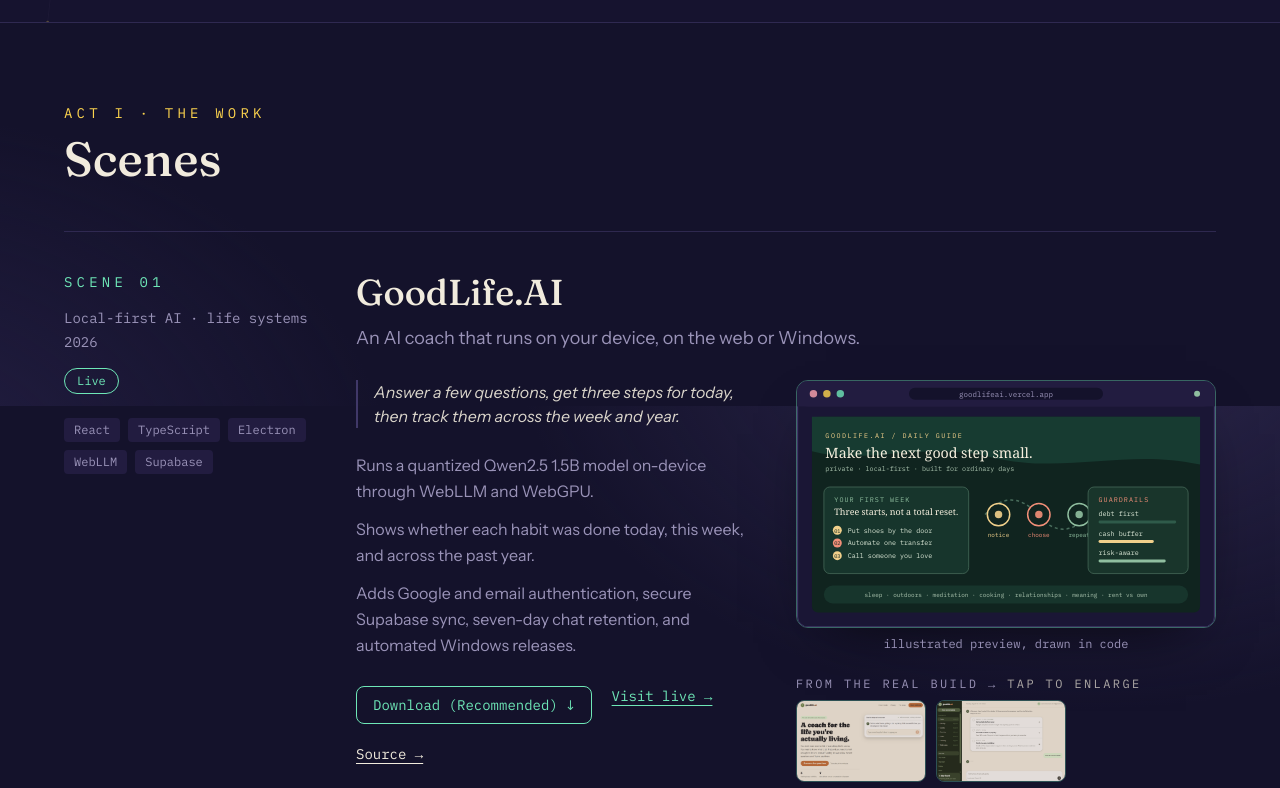
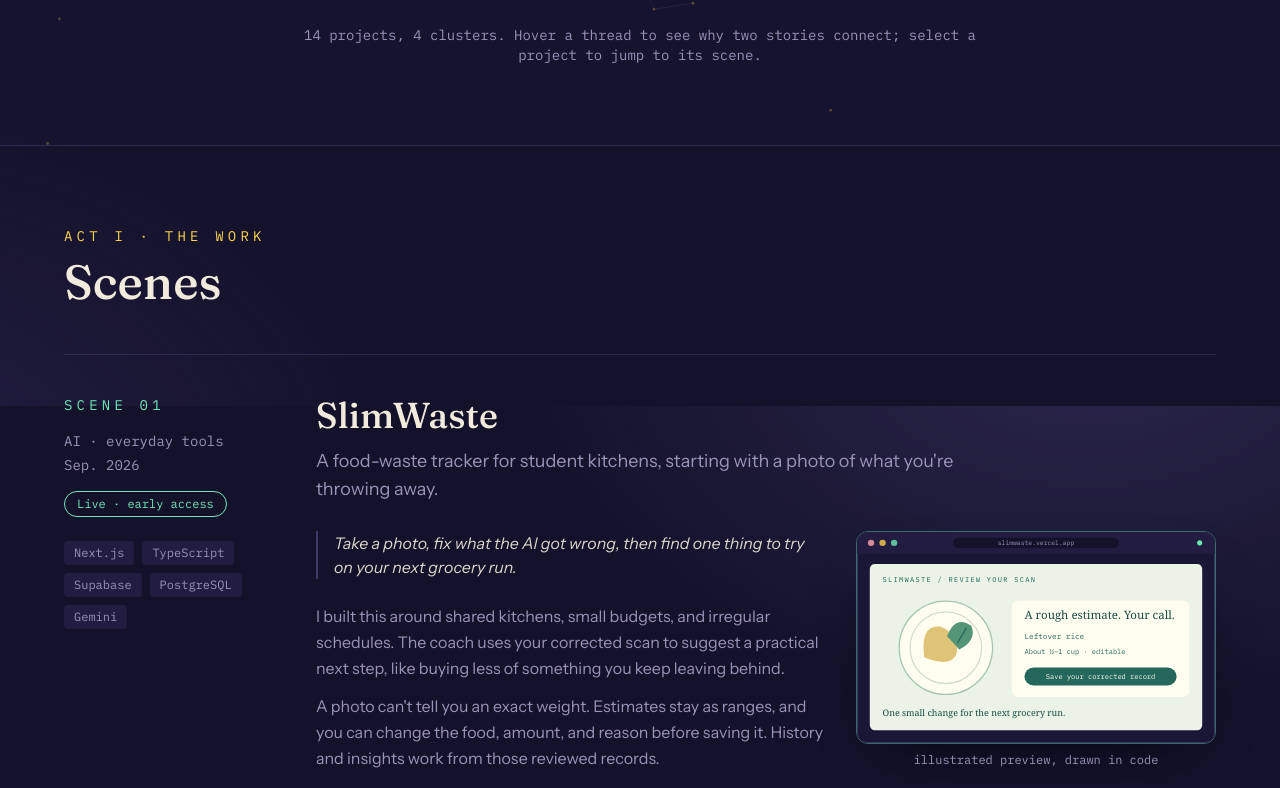
Before and after one commit to mutms7/PersonalWebsite, a React (Vite) app: page / in a window 1280 px wide. Shown: the part 1994-2782 px from the top of the page. Built offline with nearby package versions, Linux system fonts and the light colour scheme.

Commit message:
Feature SlimWaste and Typer.AI at the top of the portfolio

```diff
--- a/src/App.tsx
+++ b/src/App.tsx
@@ -166,7 +166,7 @@
         <a href="#top" onClick={() => setOpen(false)} className="font-mono text-sm text-paper">
           w.chenyin<span className="text-glow-amber">()</span>
         </a>
-        <div className="hidden gap-6 font-mono text-sm sm:flex">
+        <div className="hidden gap-6 font-mono text-sm md:flex">
           {links.map(([label, id]) => (
             <a
               key={id}
@@ -181,7 +181,7 @@
         </div>
         <a
           href={`mailto:${resume.email}`}
-          className="hidden rounded-full border border-glow-amber px-4 py-1.5 font-mono text-sm text-glow-amber transition-colors hover:bg-glow-amber hover:text-ink sm:inline-block"
+          className="hidden rounded-full border border-glow-amber px-4 py-1.5 font-mono text-sm text-glow-amber transition-colors hover:bg-glow-amber hover:text-ink md:inline-block"
         >
           Say hello
         </a>
@@ -191,7 +191,7 @@
           aria-expanded={open}
           aria-controls="mobile-menu"
           onClick={() => setOpen((v) => !v)}
-          className="-mr-2 inline-flex h-11 w-11 items-center justify-center text-paper sm:hidden"
+          className="-mr-2 inline-flex h-11 w-11 items-center justify-center text-paper md:hidden"
         >
           <svg viewBox="0 0 24 24" width="22" height="22" fill="none" stroke="currentColor" strokeWidth="1.8" strokeLinecap="round" aria-hidden>
             {open ? (
@@ -210,7 +210,7 @@
         </button>
       </div>
       {open && (
-        <div id="mobile-menu" className="border-t border-thread/60 px-5 pb-4 pt-1 sm:hidden">
+        <div id="mobile-menu" className="border-t border-thread/60 px-5 pb-4 pt-1 md:hidden">
           <ul className="flex flex-col">
             {links.map(([label, id]) => (
               <li key={id}>
@@ -430,7 +430,7 @@
             id={getProjectSectionId(project.title)}
             className="reveal scroll-mt-24 border-t border-thread/60 pt-10"
           >
-            <div className="grid gap-8 lg:grid-cols-[260px_1fr]">
+            <div className="grid gap-8 lg:grid-cols-[220px_1fr]">
               <aside>
                 <p className={`font-mono text-sm uppercase tracking-[0.3em] ${accentText[project.accent]}`}>
                   Scene {String(i + 1).padStart(2, '0')}
@@ -451,7 +451,7 @@
               <div>
                 <h3 className="font-display text-3xl font-medium sm:text-4xl">{project.title}</h3>
                 <p className="mt-3 max-w-2xl text-lg text-fade">{project.subtitle}</p>
-                <div className="mt-7 grid items-start gap-8 xl:grid-cols-[1fr_420px]">
+                <div className="mt-7 grid items-start gap-8 xl:grid-cols-[minmax(0,1fr)_360px]">
                   <div>
                     <p className="max-w-2xl border-l-2 border-thread pl-4 italic text-paper/90">{project.highlight}</p>
                     <ul className="mt-6 max-w-2xl space-y-3 text-fade">
--- a/src/components/ProjectArt.tsx
+++ b/src/components/ProjectArt.tsx
@@ -603,8 +603,55 @@
   )
 }
 
+function SlimWaste() {
+  return (
+    <svg {...frameProps} aria-label="SlimWaste illustration: review a food estimate and choose a next step">
+      <Chrome label="slimwaste.vercel.app" accent="#6ee7b7" />
+      <rect x="20" y="50" width="520" height="260" rx="8" fill="#eaf3e5" />
+      <text x="40" y="78" fill="#24685d" fontSize="11" letterSpacing="2" fontFamily="IBM Plex Mono, monospace">SLIMWASTE / REVIEW YOUR SCAN</text>
+      <circle cx="139" cy="181" r="73" fill="#fffdf0" stroke="#a4c4b0" strokeWidth="2" />
+      <circle cx="139" cy="181" r="56" fill="none" stroke="#d0dec6" strokeWidth="2" />
+      <path d="M 105 196 Q 99 144 130 148 Q 161 160 156 190 Q 147 213 105 196" fill="#dfc477" />
+      <path d="M 141 163 Q 154 129 179 147 Q 188 169 160 184 Z" fill="#549477" />
+      <path d="M 157 174 L 171 150" stroke="#24685d" strokeWidth="2" />
+      <rect x="242" y="107" width="278" height="151" rx="10" fill="#fffdf0" />
+      <text x="262" y="136" fill="#174c43" fontSize="18" fontFamily="Georgia, serif">A rough estimate. Your call.</text>
+      <text x="262" y="168" fill="#24685d" fontSize="12" fontFamily="IBM Plex Mono, monospace">Leftover rice</text>
+      <text x="262" y="191" fill="#24685d" fontSize="11" fontFamily="IBM Plex Mono, monospace">About ½–1 cup · editable</text>
+      <rect x="262" y="212" width="238" height="28" rx="14" fill="#24685d" />
+      <text x="381" y="230" textAnchor="middle" fill="#fffdf0" fontSize="11" fontFamily="IBM Plex Mono, monospace">Save your corrected record</text>
+      <text x="40" y="288" fill="#174c43" fontSize="14" fontFamily="Georgia, serif">One small change for the next grocery run.</text>
+    </svg>
+  )
+}
+
+function Typer() {
+  return (
+    <svg {...frameProps} aria-label="Typer.AI illustration: local autocomplete with Tab to accept">
+      <Chrome label="mutms7.github.io/Typer.AI" accent="#67e8f9" />
+      <rect x="20" y="50" width="520" height="260" rx="8" fill="#14122b" />
+      <text x="40" y="78" fill="#67e8f9" fontSize="11" letterSpacing="2" fontFamily="IBM Plex Mono, monospace">TYPER.AI / YOUR WORDS, LESS TYPING</text>
+      <text x="40" y="115" fill="#f1ebdd" fontSize="23" fontFamily="Georgia, serif">Notes on neural networks</text>
+      <line x1="40" y1="134" x2="520" y2="134" stroke="#403868" />
+      <text x="40" y="169" fill="#f1ebdd" fontSize="15" fontFamily="IBM Plex Mono, monospace">The model learns through</text>
+      <text x="40" y="200" fontSize="15" fontFamily="IBM Plex Mono, monospace">
+        <tspan fill="#f1ebdd">back</tspan><tspan fill="#9a93b8">propagation</tspan>
+      </text>
+      <line x1="76" y1="185" x2="76" y2="204" stroke="#67e8f9" strokeWidth="2" />
+      <rect x="40" y="230" width="124" height="30" rx="6" fill="#221c40" stroke="#67e8f9" />
+      <text x="102" y="250" textAnchor="middle" fill="#67e8f9" fontSize="11" fontFamily="IBM Plex Mono, monospace">Tab to accept</text>
+      <text x="183" y="250" fill="#9a93b8" fontSize="11" fontFamily="IBM Plex Mono, monospace">Escape to dismiss</text>
+      <text x="40" y="288" fill="#9a93b8" fontSize="10" fontFamily="IBM Plex Mono, monospace">Background AI ranking. Instant local completion.</text>
+    </svg>
+  )
+}
+
 export default function ProjectArt({ title }: Props) {
   switch (title) {
+    case 'SlimWaste':
+      return <SlimWaste />
+    case 'Typer.AI':
+      return <Typer />
     case 'Sandfall':
       return <Sandfall />
     case 'PaletteCard AI':
--- a/src/components/StoryGraph.tsx
+++ b/src/components/StoryGraph.tsx
@@ -14,6 +14,7 @@
 // Positions keyed by project index in resume.projects (Sandfall is index 0):
 // 0 Sandfall · 1 GoodLife.AI · 2 PaletteCard AI · 3 ConquestCartes · 4 Blend Together · 5 Molt
 // 6 StockTracker · 7 The Air Outside · 8 HardHaq '25 · 9 UmbrellaShare · 10 Hairrison · 11 RougeRogue
+// 12 SlimWaste · 13 Typer.AI
 // Four clusters, with AI tools on the right and Sandfall anchoring the interactive worlds.
 const positions: Record<number, { x: number; y: number }> = {
   7: { x: 110, y: 150 },
@@ -24,9 +25,11 @@
   9: { x: 490, y: 410 },
   3: { x: 730, y: 150 },
   4: { x: 760, y: 300 },
-  1: { x: 1030, y: 140 },
-  2: { x: 990, y: 270 },
-  10: { x: 1070, y: 400 },
+  12: { x: 1030, y: 130 },
+  13: { x: 990, y: 255 },
+  1: { x: 1030, y: 380 },
+  2: { x: 990, y: 505 },
+  10: { x: 1070, y: 630 },
   6: { x: 710, y: 470 }
 }
 
@@ -41,7 +44,7 @@
 // indices into resume.projects). The SVG map is unreadable below ~640px, so
 // small screens get this legible, tappable list instead of a shrunken graph.
 const clusterGroups: { label: string; members: number[] }[] = [
-  { label: 'AI projects', members: [1, 2, 10] },
+  { label: 'AI projects', members: [12, 13, 1, 2, 10] },
   { label: 'live products', members: [3, 4, 6] },
   { label: 'hackathon podiums', members: [8, 9] },
   { label: 'interactive worlds', members: [0, 7, 11, 5] }
@@ -50,6 +53,9 @@
 type Edge = { a: number; b: number; label: string }
 
 const edgeList: Edge[] = [
+  { a: 12, b: 1, label: 'Small, practical next steps from a coach built around your own context' },
+  { a: 12, b: 10, label: 'Photo-based tools with a review step before the result becomes useful' },
+  { a: 13, b: 1, label: 'Local interaction keeps working without waiting for a cloud model' },
   { a: 0, b: 11, label: 'Procedural worlds that grow from small, local rules' },
   { a: 0, b: 5, label: 'Two browser worlds built around movement, physics, and discovery' },
   { a: 7, b: 11, label: 'Two C# worlds: a branching narrative engine and a procedural dungeon' },
@@ -78,6 +84,19 @@
 
 function Glyph({ title, color }: { title: string; color: string }) {
   switch (title) {
+    case 'SlimWaste':
+      return (
+        <g stroke={color} strokeWidth="1.8" fill="none" strokeLinecap="round">
+          <circle r="10" /><circle r="6" />
+          <path d="M -13 -10 V 10 M 13 -10 V 10" />
+        </g>
+      )
+    case 'Typer.AI':
+      return (
+        <g stroke={color} strokeWidth="1.8" fill="none" strokeLinecap="round">
+          <path d="M -11 -7 H 3 M -11 0 H 0 M -11 7 H 3 M 8 -10 V 10 M 5 -10 H 11 M 5 10 H 11" />
+        </g>
+      )
     case 'Sandfall':
       return (
         <g fill={color}>
@@ -240,7 +259,7 @@
 
       {/* Desktop: the interactive SVG story graph. */}
       <div className="hidden sm:block">
-      <svg viewBox="0 0 1200 610" role="group" className="w-full h-auto" xmlns="http://www.w3.org/2000/svg">
+      <svg viewBox="0 0 1200 730" role="group" className="w-full h-auto" xmlns="http://www.w3.org/2000/svg">
         {clusters.map((c) => (
           <text key={c.label} x={c.x} y={c.y} textAnchor="middle" fill="#9a93b8" opacity="0.7" fontSize="14" letterSpacing="2.5" fontFamily="IBM Plex Mono, monospace">
             {c.label.toUpperCase()}
--- a/src/data/resume.ts
+++ b/src/data/resume.ts
@@ -72,6 +72,8 @@
 // first. Keep this separate from the data array because the story map has its
 // own thematic layout and should not change when the editorial order does.
 export const projectDisplayOrder = [
+  'SlimWaste',
+  'Typer.AI',
   'GoodLife.AI',
   'PaletteCard AI',
   'Sandfall',
@@ -113,7 +115,7 @@
   stats: [
     { label: 'Waterloo CS', value: '3.9 GPA' },
     { label: 'Hackathon podiums', value: '2' },
-    { label: 'Live products', value: '9' },
+    { label: 'Live products', value: '11' },
     { label: 'Primary stack', value: 'TS / React' }
   ],
   focusAreas: [
@@ -379,6 +381,42 @@
         'Designed character stats, health tracking, and behavior systems for extendable gameplay.'
       ],
       accent: 'amber'
+    },
+    {
+      title: 'SlimWaste',
+      subtitle: "A food-waste tracker for student kitchens, starting with a photo of what you're throwing away.",
+      category: 'AI · everyday tools',
+      status: 'Live · early access',
+      date: 'Sep. 2026',
+      live: 'https://slimwaste.vercel.app',
+      repo: 'https://github.com/mutms7/slimwaste',
+      stack: ['Next.js', 'TypeScript', 'Supabase', 'PostgreSQL', 'Gemini'],
+      highlight: "Take a photo, fix what the AI got wrong, then find one thing to try on your next grocery run.",
+      bullets: [
+        "I built this around shared kitchens, small budgets, and irregular schedules. The coach uses your corrected scan to suggest a practical next step, like buying less of something you keep leaving behind.",
+        "A photo can't tell you an exact weight. Estimates stay as ranges, and you can change the food, amount, and reason before saving it. History and insights work from those reviewed records.",
+        "I added Supabase accounts, private photo storage, and automatic image cleanup. Photos go to the selected AI provider with an explicit data-use agreement before the free Gemini tier is used."
+      ],
+      accent: 'emerald',
+      featured: true
+    },
+    {
+      title: 'Typer.AI',
+      subtitle: 'A Chrome and Edge extension that completes familiar words and phrases from the document you\'re writing.',
+      category: 'Browser extension · writing tools',
+      status: 'Live demo · extension',
+      date: 'Oct. 2026',
+      live: 'https://mutms7.github.io/Typer.AI/',
+      repo: 'https://github.com/mutms7/Typer.AI',
+      stack: ['JavaScript', 'Chrome Extensions', 'Node.js', 'SQLite', 'Gemini / OpenAI'],
+      highlight: "Your words, less typing. Gray text at the cursor, Tab to accept, Escape to dismiss.",
+      bullets: [
+        "I wanted taking notes to feel closer to thinking. Typer learns vocabulary from the active document and its title, so you can finish a repeated technical term without typing the whole thing again.",
+        "I separated slow AI ranking from fast typing. Optional cloud mode ranks vocabulary in the background; the local engine handles each prefix immediately and keeps working offline.",
+        "The extension works in ordinary text fields and supported editable pages, with a confidence slider and per-site pause. The browser demo lets you try it first. Google Docs needs a separate adapter."
+      ],
+      accent: 'cyan',
+      featured: true
     }
   ],
   experience: [
```
Also changed, not shown: 1 other file (tests, documents, lock files or other folders).
